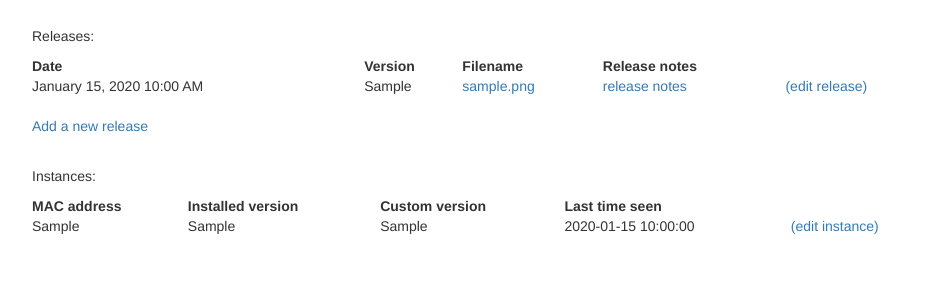
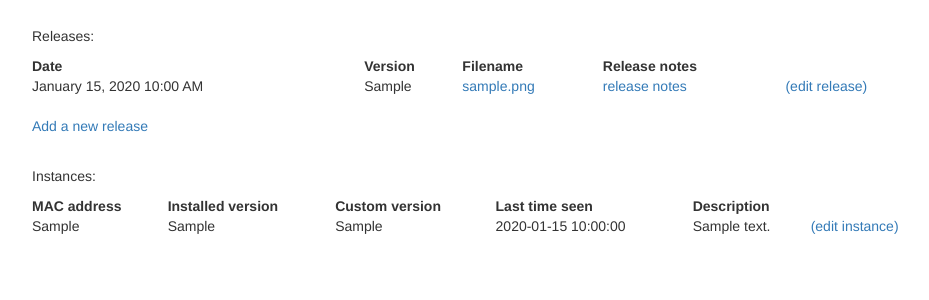
Before and after one commit to admarschoonen/dESPatch-web, a Flask app: page /product/1 in a window 1280 px wide. Shown: the part 260-560 px from the top of the page, without its empty margins (38-967 px from the left). Run offline with Flask 2, Linux system fonts and the light colour scheme; a user stored in the database is signed in; tables that the repository leaves empty hold one stand-in row (values such as "Sample post"); parts of the project's set-up code (start-up, migrations or seed data) failed here and were passed over; some libraries are stand-ins or nearby versions.

Commit message:
Added description field to instance view

```diff
--- a/app/templates/_instance.html
+++ b/app/templates/_instance.html
@@ -3,5 +3,6 @@
   <td style="background-color:{{ instance.version_bg_color }}; color:{{ instance.version_fg_color }};"> {{ instance.current_version }} </td>
   <td> {% if instance.custom_version %}{{ instance.custom_version }}{% endif %} </td>
   <td> {{ instance.last_time_seen }} </td>
+  <td> {{ instance.description }} </td>
   <td><a href="{{ url_for('edit_instance', instance_id=instance.id) }}">(edit instance)</a></td>
 <tr>
--- a/app/templates/_instances_table_head.html
+++ b/app/templates/_instances_table_head.html
@@ -4,5 +4,6 @@
     <th>Installed version</th>
     <th>Custom version</th>
     <th>Last time seen</th>
+    <th>Description</th>
     <th></th>
   </tr>
```
